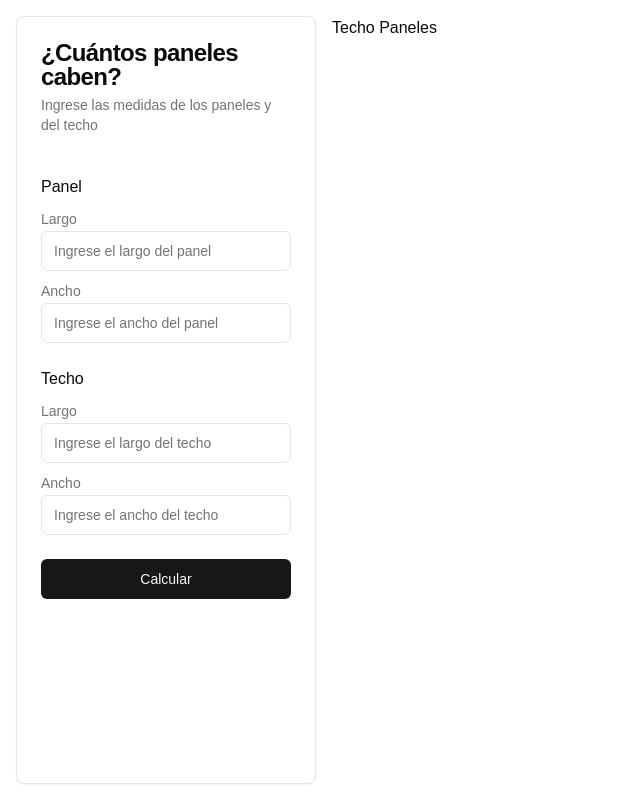
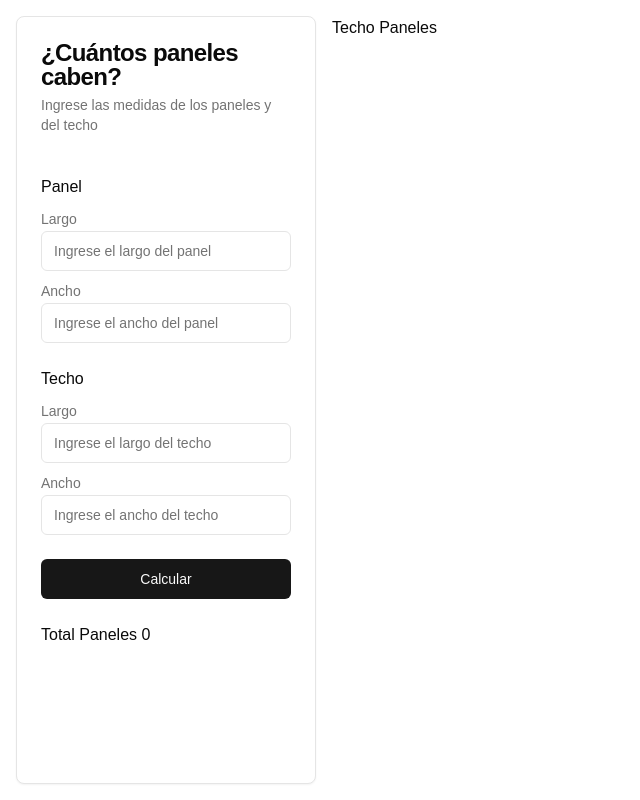
Before and after one commit to Cformandoy/calcular_paneles, a Next.js app: page / in a window 1280 px wide. Shown: the whole page, without its empty margins (0-640 px from the left). Built offline with nearby package versions, Linux system fonts and the light colour scheme.

Commit message:
calcula el total de paneles

```diff
--- a/pages/index.tsx
+++ b/pages/index.tsx
@@ -2,6 +2,7 @@ import { Button } from "@/components/ui/button";
 import { Card, CardContent, CardDescription, CardHeader, CardTitle } from "@/components/ui/card";
 import { Input } from "@/components/ui/input";
 import { Label } from "@/components/ui/label";
+import { useState } from "react";
 import { useForm } from "react-hook-form";
 
 export interface FormData {
@@ -19,10 +20,28 @@ export interface FormData {
 export default function Home() {
 
   const {register, handleSubmit, formState: { errors }} = useForm<FormData>();
+  const [totalPaneles, setTotalPaneles] = useState(0);
+
 
 
   const onSubmit = (data: FormData) => {
-    console.log(data)
+    const { techo, panel } = data;
+
+    //Calcula el area del techo en metros cuadrados
+    const areaTecho = techo.ancho * techo.largo;
+
+    //Calcula el area del panel en metros cuadrados
+    const areaPanel = panel.ancho * panel.largo;
+
+    //Calcula el numero total de paneles que caben en el techo
+    const totalPaneles = Math.floor(areaTecho/areaPanel);
+
+
+    setTotalPaneles(totalPaneles)
+
+
+
+
   }
   return(
     <>
@@ -69,6 +88,8 @@ export default function Home() {
 
               <Button type="submit" className="mt-6" style={{width:'100%'}}>Calcular</Button>
             </form>
+            <br />
+            {`Total Paneles ${totalPaneles}`}
           </CardContent>
         </Card>
 
```
